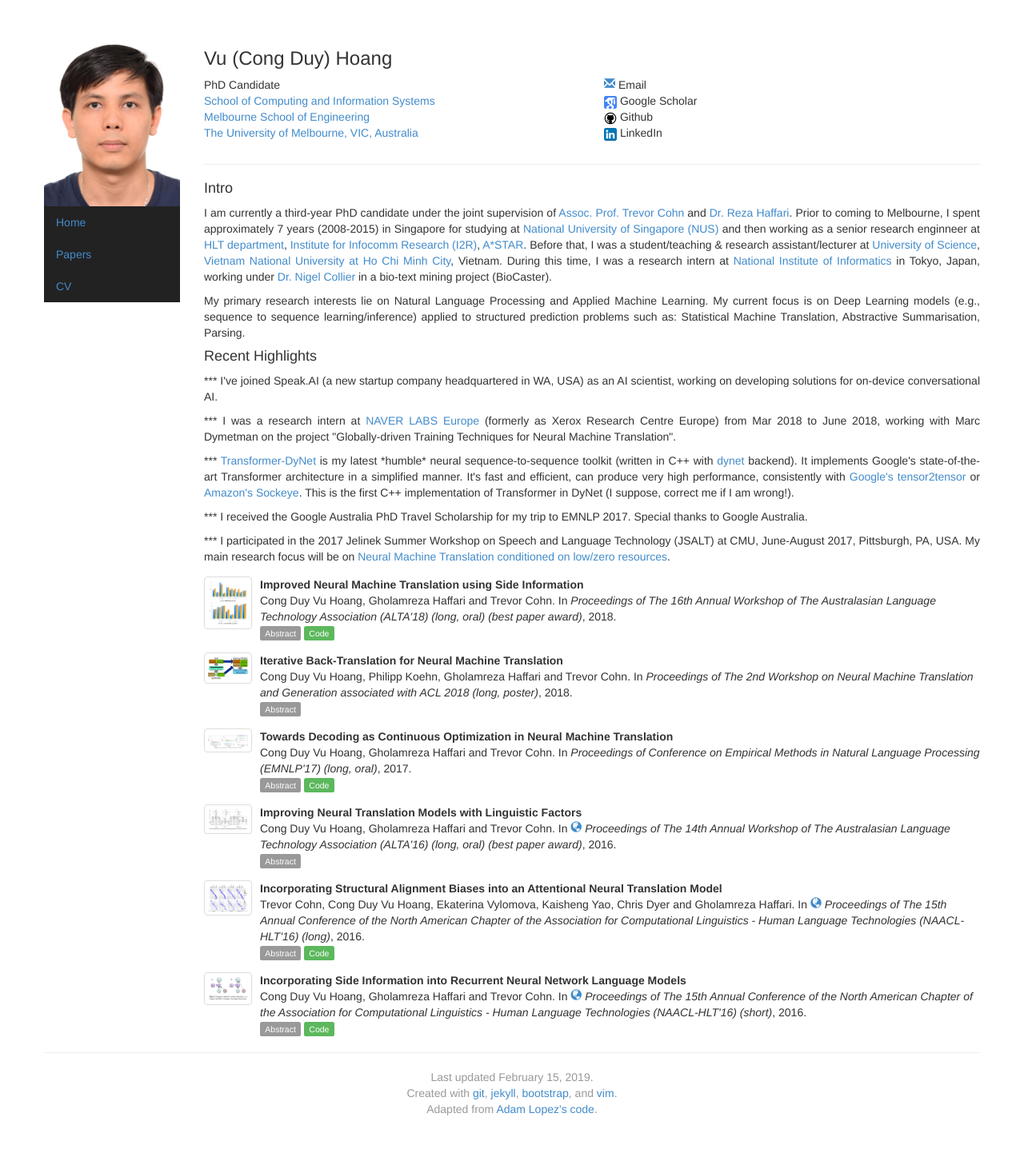
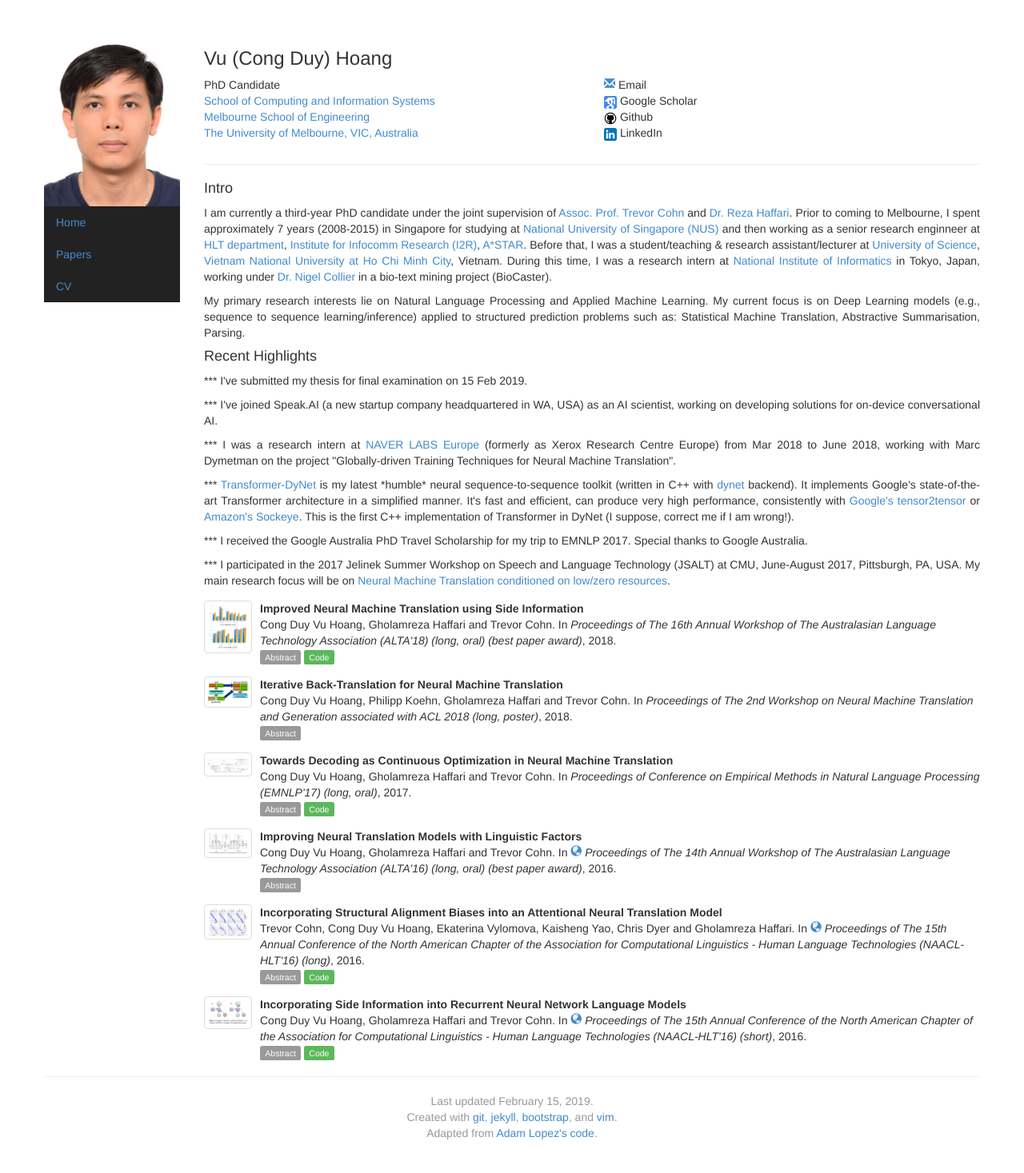
Before and after one commit to duyvuleo/duyvuleo.github.io, a Jekyll site: the page built from index.html, in a window 1280 px wide. Shown: the whole page at 80% size. Built offline with Jekyll 4.4.1, drawn with Linux system fonts in a browser that asks for light colours; before the commit the page ends 1437 px from its top, so only the background shows below that.

Commit message:
thesis submission

```diff
--- a/index.html
+++ b/index.html
@@ -38,6 +38,7 @@ picture: vu
 <p style="text-align: justify;">My primary research interests lie on Natural Language Processing and Applied Machine Learning. My current focus is on Deep Learning models (e.g., sequence to sequence learning/inference) applied to structured prediction problems such as: Statistical Machine Translation, Abstractive Summarisation, Parsing.</p>
 
 <h4>Recent Highlights</h4>
+<p style="text-align: justify;">*** I've submitted my thesis for final examination on 15 Feb 2019. </p>
 <p style="text-align: justify;">*** I've joined Speak.AI (a new startup company headquartered in WA, USA) as an AI scientist, working on developing solutions for on-device conversational AI. </p>
 <p style="text-align: justify;">*** I was a research intern at <a href="http://www.europe.naverlabs.com">NAVER LABS Europe</a> (formerly as Xerox Research Centre Europe) from Mar 2018 to June 2018, working with Marc Dymetman on the project "Globally-driven Training Techniques for Neural Machine Translation". </p>
 <p style="text-align: justify;">*** <a href="https://github.com/duyvuleo/Transformer-DyNet">Transformer-DyNet</a> is my latest *humble* neural sequence-to-sequence toolkit (written in C++ with <a href="https://github.com/clab/dynet">dynet</a> backend). It implements Google's state-of-the-art Transformer architecture in a simplified manner. It's fast and efficient, can produce very high performance, consistently with <a href="https://github.com/tensorflow/tensor2tensor">Google's tensor2tensor</a> or <a href="https://github.com/awslabs/sockeye">Amazon's Sockeye</a>. This is the first C++ implementation of Transformer in DyNet (I suppose, correct me if I am wrong!). </p>
```
